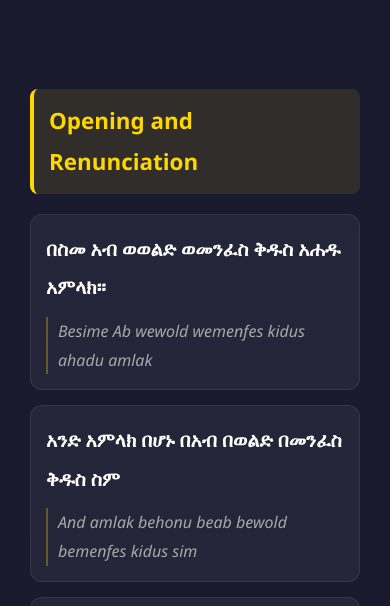
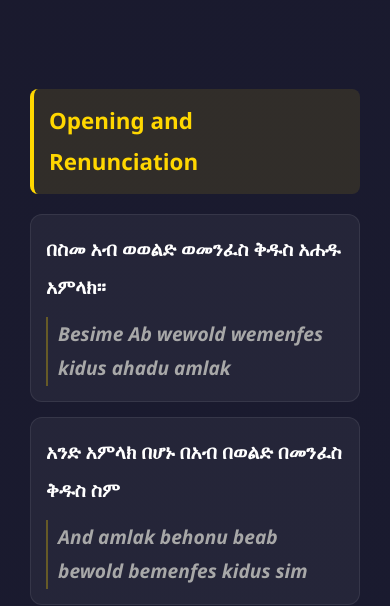
Before and after one commit to meseret-Agent/yezewotir-tselot-app, a plain HTML site: page index.html in a window 390 px wide. Shown: the part 169-775 px from the top of the page. Drawn offline with Linux system fonts and the light colour scheme.

Commit message:
modify the  English phonetics font to make it similar

```diff
--- a/style.css
+++ b/style.css
@@ -99,7 +99,8 @@ h2 {
 }
 
 .phonetic {
-    font-size: 1.1rem;
+    font-size: 1.4rem;
+    font-weight: 600;
     color: #a8a8a8;
     font-style: italic;
     padding-left: 10px;
@@ -135,7 +136,7 @@ footer {
     }
 
     .phonetic {
-        font-size: 1rem;
+        font-size: 1.2rem;
     }
 
     .line-group {
```
